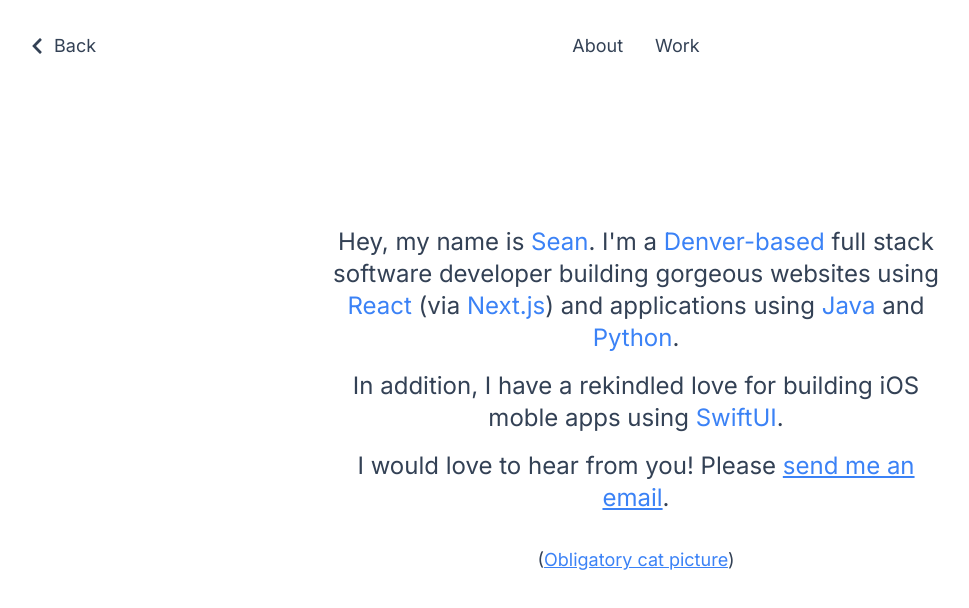
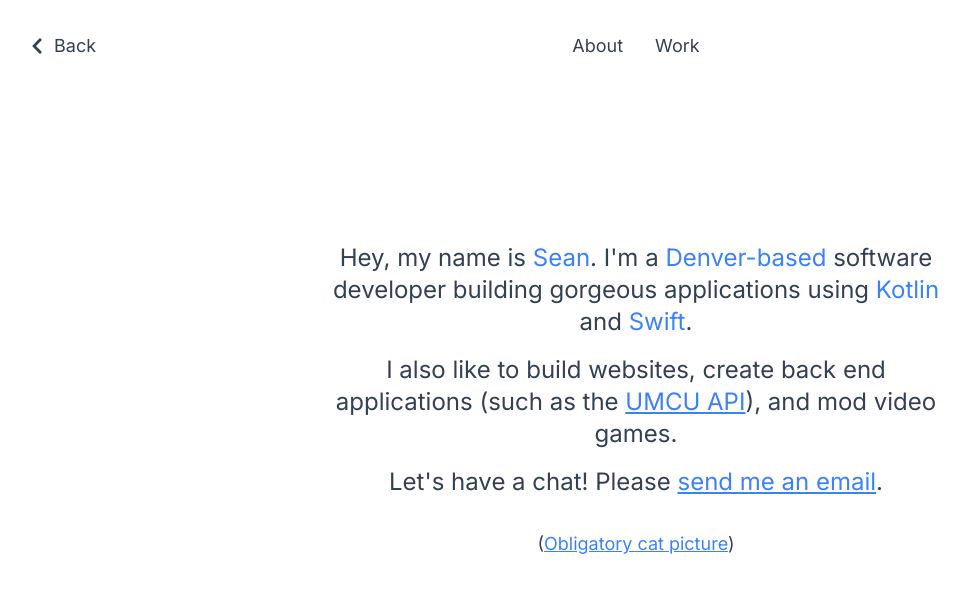
Before and after one commit to seaneoo/seano, a Next.js app: page /about in a window 1280 px wide. Shown: the top 608 px of the page, without its empty margins (4-973 px from the left). Built offline with nearby package versions, Linux system fonts and the light colour scheme.

Commit message:
Update text content

```diff
--- a/src/app/about/page.tsx
+++ b/src/app/about/page.tsx
@@ -11,18 +11,19 @@
       <section className="w-full text-center text-xl md:w-5/6 lg:w-3/4 lg:text-2xl xl:w-1/2">
         <p className="mb-4">
           Hey, my name is <mark>Sean</mark>. I&apos;m a{' '}
-          <mark>Denver-based</mark> full stack software developer building
-          gorgeous websites using <mark>React</mark> (via <mark>Next.js</mark>)
-          and applications using <mark>Java</mark> and <mark>Python</mark>.
+          <mark>Denver-based</mark> software developer building gorgeous
+          applications using <mark>Kotlin</mark> and <mark>Swift</mark>.
         </p>
 
         <p className="mb-4">
-          In addition, I have a rekindled love for building iOS moble apps using{' '}
-          <mark>SwiftUI</mark>.
+          I also like to build websites, create back end applications (such as
+          the{' '}
+          <ExtLink href="https://github.com/upcomingmcu/api">UMCU API</ExtLink>
+          ), and mod video games.
         </p>
 
         <p className="mb-8">
-          I would love to hear from you! Please{' '}
+          Let's have a chat! Please{' '}
           <ExtLink
             href={`mailto:so@seano.dev?subject=${
               emailGreetings[Math.floor(Math.random() * emailGreetings.length)]
--- a/src/app/page.tsx
+++ b/src/app/page.tsx
@@ -12,7 +12,7 @@
           Hey, I&apos;m Sean O&apos;Connor.
         </h1>
         <p className="text-center text-3xl font-medium md:text-4xl">
-          I&apos;m a Denver-based full stack software developer.
+          I&apos;m a Denver-based software developer.
         </p>
       </section>
 
```
